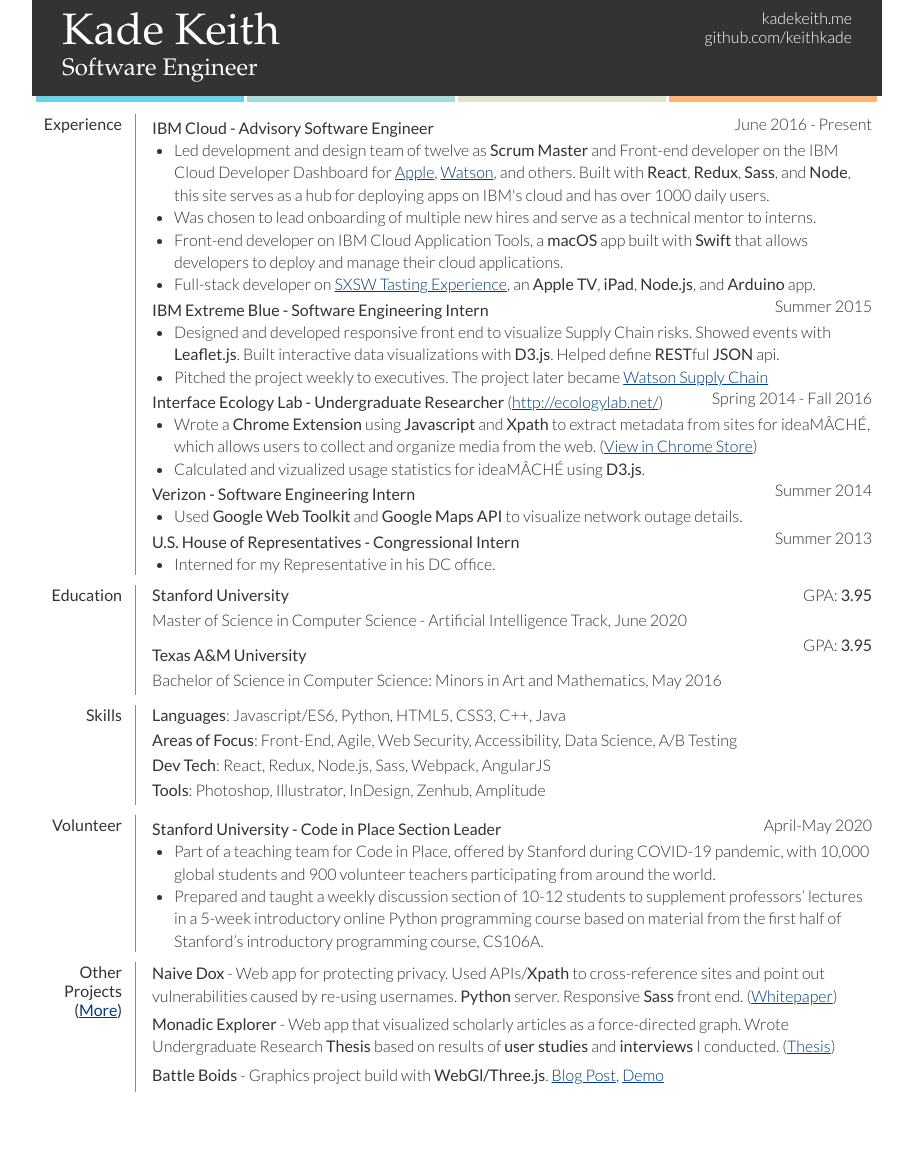
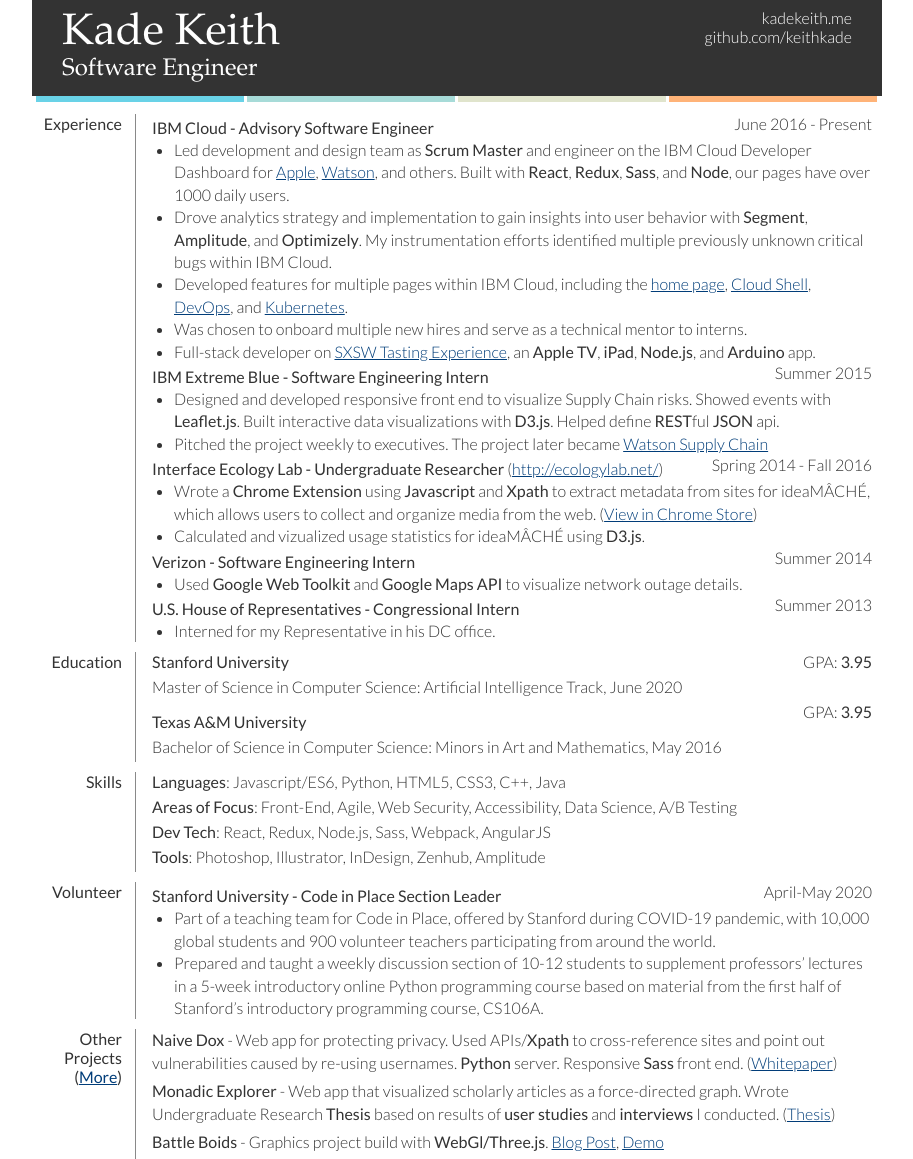
Before and after one commit to keithkade/keithkade.github.io, a Jekyll site: the page resume/index.html, which Jekyll copies as it is, in a window 1280 px wide. Shown: the whole page, without its empty margins (183-1096 px from the left). Built offline with Jekyll 4.4.1, drawn with Linux system fonts in a browser that asks for light colours; before the commit the page ends 1100 px from its top, so only the background shows below that.

Commit message:
update resume

```diff
--- a/resume/index.html
+++ b/resume/index.html
@@ -9,7 +9,7 @@
 		<title>Kade Keith | Resume</title>
 	</head>
 	<body>
-		<div id="resume">
+	  <div id="resume">
             <header>
                 <span class="title">
                   <h1>Kade Keith</h1>
@@ -36,19 +36,21 @@
                             <p class="time">June 2016 - Present</p>
                             <ul>
                                 <li>
-                                    Led development and design team of twelve as <b>Scrum Master</b> and Front-end developer on the IBM Cloud Developer Dashboard for <a href="https://console.bluemix.net/developer/appledevelopment/">Apple</a>, <a href="https://console.bluemix.net/developer/watson/">Watson</a>, and others. Built with <b>React</b>, <b>Redux</b>, <b>Sass</b>, and <b>Node</b>, this site serves as a hub for deploying apps on IBM's cloud and has over 1000 daily users.
+                                    Led development and design team as <b>Scrum Master</b> and engineer on the IBM Cloud Developer Dashboard for <a href="https://cloud.ibm.com/developer/appledevelopment/">Apple</a>, <a href="https://cloud.ibm.com/developer/watson/">Watson</a>, and others. Built with <b>React</b>, <b>Redux</b>, <b>Sass</b>, and <b>Node</b>, our pages have over 1000 daily users.
                                 </li>
-                                <li>
-                                    Was chosen to lead onboarding of multiple new hires and serve as a technical mentor to interns.
+				<li>
+                                    Drove analytics strategy and implementation to gain insights into user behavior with <b>Segment</b>, <b>Amplitude</b>, and <b>Optimizely</b>. My instrumentation efforts identified multiple previously unknown critical bugs within IBM Cloud.
                                 </li>
-                                <li>
-                                    Front-end developer on IBM Cloud Application Tools, a <b>macOS</b> app built with <b>Swift</b> that allows developers to deploy and manage their cloud applications.
+				<li>
+                                    Developed features for multiple pages within IBM Cloud, including the <a href="https://cloud.ibm.com">home page</a>, <a href="https://cloud.ibm.com/shell">Cloud Shell</a>, <a href="https://cloud.ibm.com/devops">DevOps</a>, and <a href="https://cloud.ibm.com/kubernetes">Kubernetes</a>.
+                                </li>
+				<li>
+                                    Was chosen to onboard multiple new hires and serve as a technical mentor to interns.
                                 </li>
                                 <li>
                                     Full-stack developer on <a href="https://vimeo.com/158870085">SXSW Tasting Experience</a>, an <b>Apple TV</b>, <b>iPad</b>, <b>Node.js</b>, and <b>Arduino</b> app.
                                 </li>
                             </ul>
-
                             <p class="company"><b>IBM Extreme Blue - Software Engineering Intern</b></p>
                             <p class="time">Summer 2015</p>
                             <ul>
@@ -76,7 +78,6 @@
                                     Calculated and vizualized usage statistics for ideaMÂCHÉ using <b>D3.js</b>.
                                 </li>
                             </ul>
-
                             <p class="company"><b>Verizon - Software Engineering Intern</b></p>
                             <p class="time">Summer 2014</p>
                             <ul>
@@ -100,7 +101,7 @@
 												<div id="eduDiv">
 														<p class="university grad"><b>Stanford University</b></p>
 														<p class="time">GPA: <b>3.95</b></p>
-														<p class="degree">Master of Science in Computer Science - Artificial Intelligence Track, June 2020</p>
+														<p class="degree">Master of Science in Computer Science: Artificial Intelligence Track, June 2020</p>
 
 														<p class="university undergrad"><b>Texas A&amp;M University</b></p>
 														<p class="time">GPA: <b>3.95</b></p>
```
